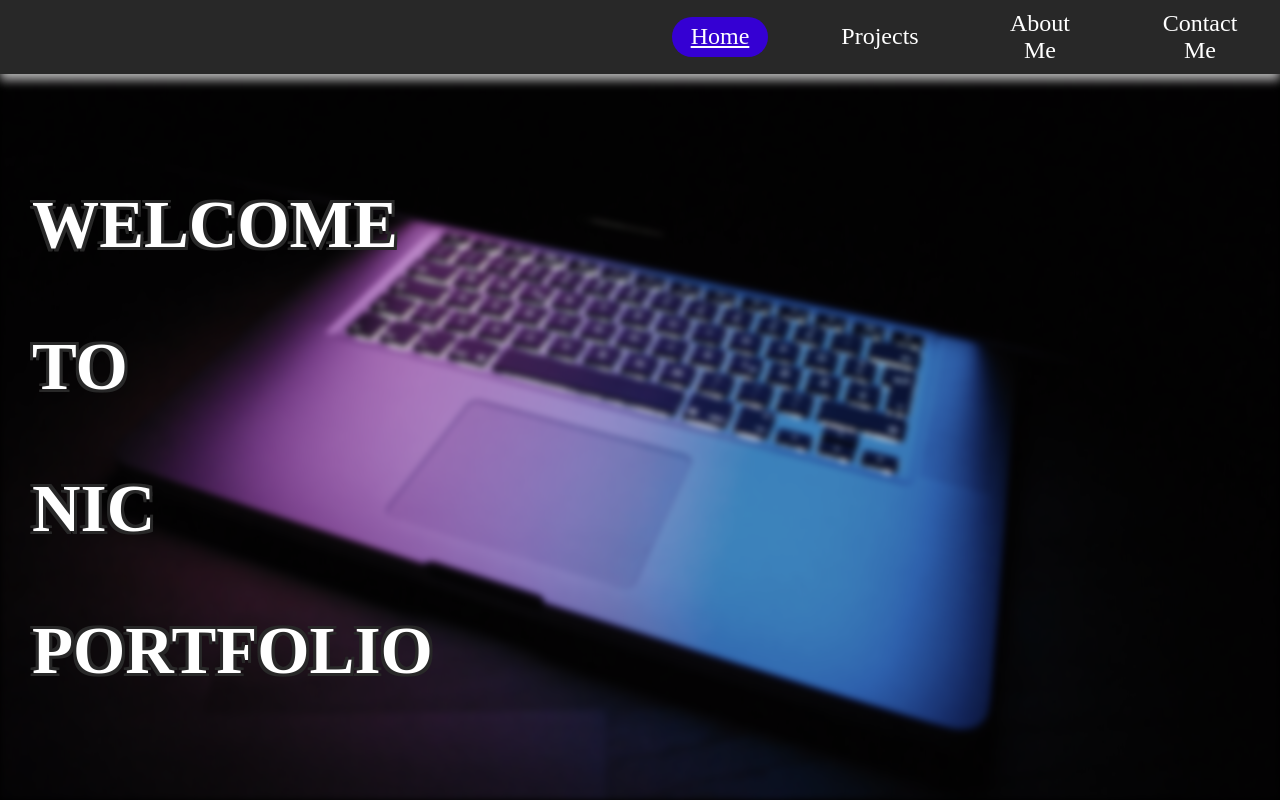
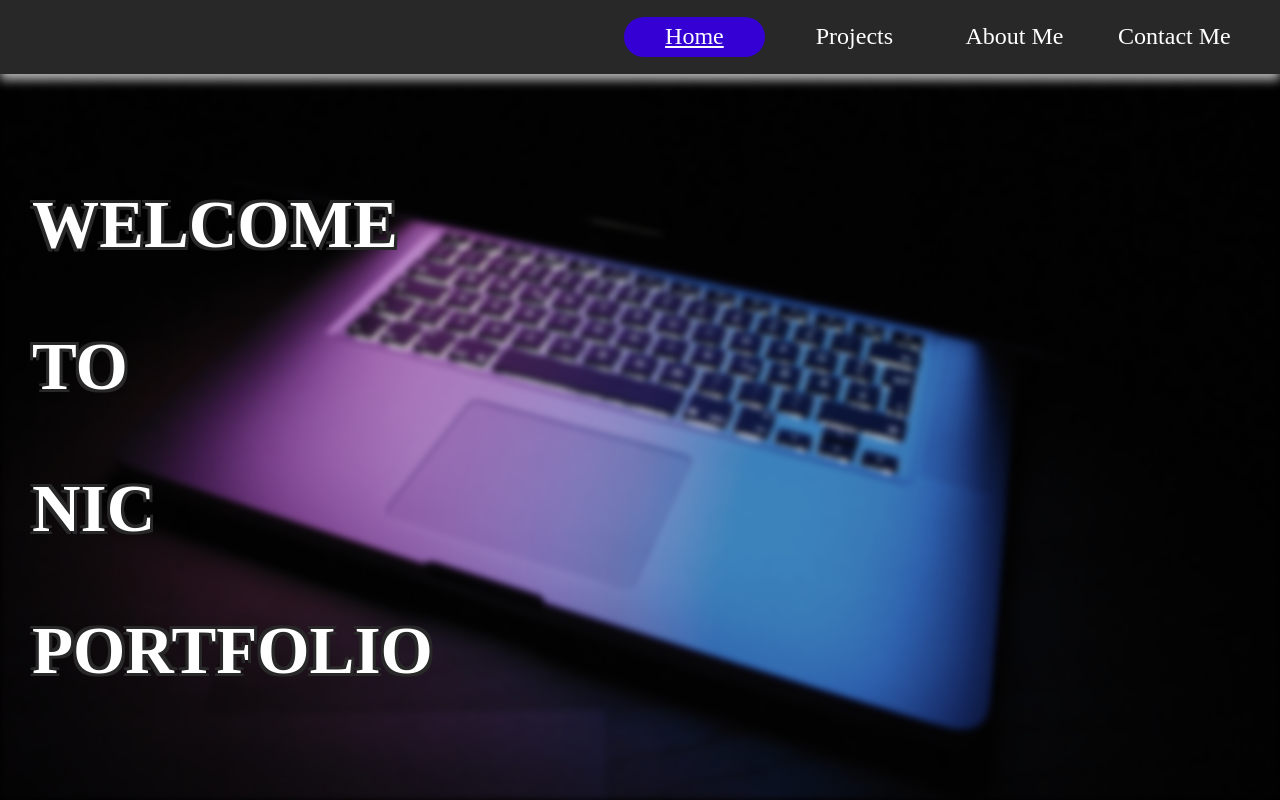
Before and after one commit to NicolasConaway/true-portfolio, a React (Create React App) app: page / in a window 1280 px wide. Shown: the top 800 px of the page. Built offline with nearby package versions, Linux system fonts and the light colour scheme; a web font is replaced by a local one.

Commit message:
Evaluation commit

```diff
--- a/src/Components/Navbar/styles.css
+++ b/src/Components/Navbar/styles.css
@@ -109,11 +109,12 @@
         flex-direction: row;
         justify-content: space-around;
         width: 50%;
+        margin-right: 2%;
     }
     .link {
         margin: 0;
-        padding: 1% 0;
-        width: 15%;
+        padding: 1% 1%;
+        width: 20%;
         font-size: 1.5rem;
     }
 }
```
